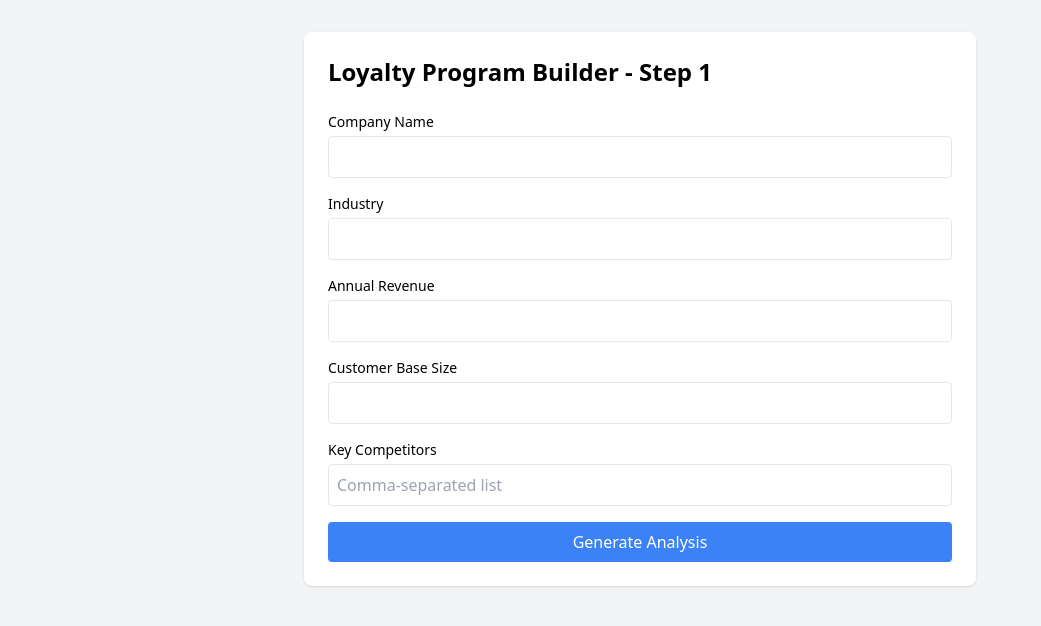
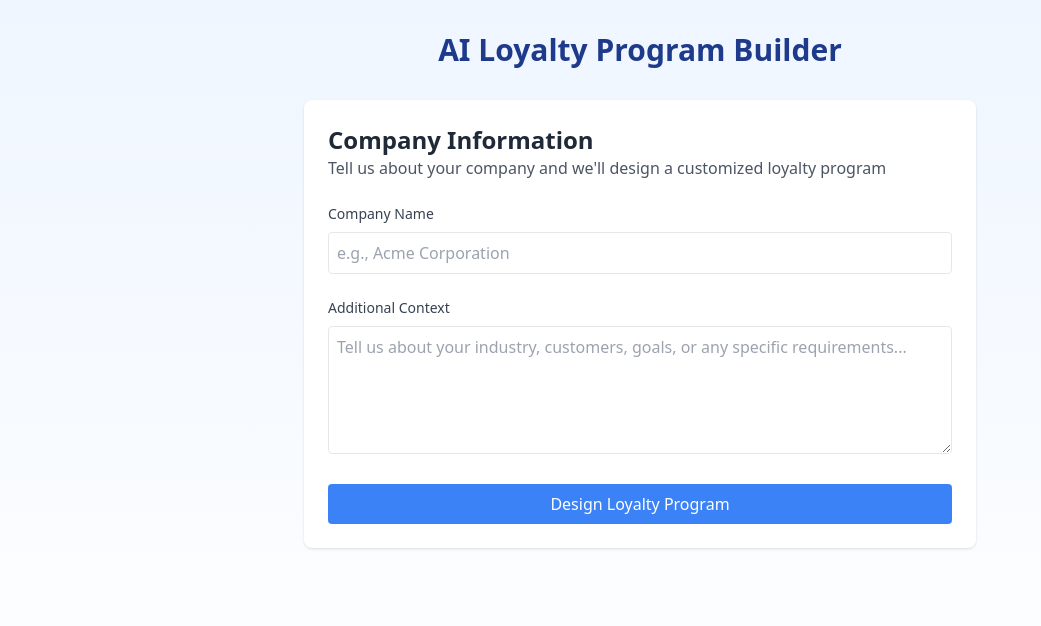
Before and after one commit to fsilva7456/loyalty-program-builder, a React (Create React App) app: page / in a window 1280 px wide. Shown: the top 626 px of the page, without its empty margins (0-1041 px from the left). Built offline with nearby package versions, Linux system fonts and the light colour scheme.

Commit message:
Update frontend with enhanced UI and simplified inputs

```diff
--- a/src/components/LoyaltyBuilder.js
+++ b/src/components/LoyaltyBuilder.js
@@ -5,14 +5,21 @@ const LoyaltyBuilder = () => {
   const [loading, setLoading] = useState(false);
   const [formData, setFormData] = useState({
     companyName: '',
-    industry: '',
-    annualRevenue: '',
-    customerBase: '',
-    competitors: '',
-    objectives: ''
+    context: ''
   });
+  const [analysis, setAnalysis] = useState(null);
+  const [activeSection, setActiveSection] = useState('overview');
 
-  const [analysis, setAnalysis] = useState(null);
+  const sections = {
+    overview: 'Program Overview',
+    competitive: 'Competitive Analysis',
+    mechanics: 'Program Mechanics',
+    benefits: 'Business Benefits',
+    implementation: 'Implementation Plan',
+    risks: 'Risk Analysis',
+    metrics: 'KPIs & Metrics',
+    timeline: 'Timeline'
+  };
 
   const handleInputChange = (e) => {
     setFormData({
@@ -21,8 +28,7 @@ const LoyaltyBuilder = () => {
     });
   };
 
-  const handleNext = async () => {
-    if (step === 1) {
+  const handleGenerate = async () => {
     setLoading(true);
     try {
       const response = await fetch('http://localhost:3001/api/analyze', {
@@ -34,143 +40,124 @@ const LoyaltyBuilder = () => {
       });
       const data = await response.json();
       setAnalysis(data);
+      setStep(2);
     } catch (error) {
       console.error('Error:', error);
     }
     setLoading(false);
-    }
-    setStep(step + 1);
   };
 
-  const handleBack = () => {
-    setStep(step - 1);
-  };
-
-  const generateDocument = () => {
-    const content = `
-# Loyalty Program Analysis for ${formData.companyName}
-
-## Competitive Analysis
-${analysis.competitiveAnalysis}
-
-## Loyalty Program Mechanics
-${analysis.mechanics}
-
-## Expected Benefits
-${analysis.benefits}
-    `;
-
-    const blob = new Blob([content], { type: 'text/markdown' });
-    const url = window.URL.createObjectURL(blob);
-    const a = document.createElement('a');
-    a.href = url;
-    a.download = 'loyalty-program-analysis.md';
-    a.click();
+  const regenerateSection = async () => {
+    setLoading(true);
+    // Implementation for regenerating specific section
+    setLoading(false);
   };
 
   return (
-    <div className="min-h-screen bg-gray-100 p-8">
-      <div className="max-w-2xl mx-auto bg-white rounded-lg shadow p-6">
-        <h1 className="text-2xl font-bold mb-6">Loyalty Program Builder - Step {step}</h1>
+    <div className="min-h-screen bg-gradient-to-b from-blue-50 to-white p-8">
+      <div className="max-w-6xl mx-auto">
+        <h1 className="text-3xl font-bold text-center mb-8 text-blue-900">
+          AI Loyalty Program Builder
+        </h1>
 
         {step === 1 && (
-          <div className="space-y-4">
+          <div className="max-w-2xl mx-auto bg-white rounded-lg shadow p-6">
+            <div className="mb-6">
+              <h2 className="text-2xl font-semibold text-gray-800">
+                Company Information
+              </h2>
+              <p className="text-gray-600">
+                Tell us about your company and we'll design a customized loyalty program
+              </p>
+            </div>
+            <div className="space-y-6">
               <div>
-              <label className="block text-sm font-medium mb-1">Company Name</label>
+                <label className="block text-sm font-medium mb-2 text-gray-700">
+                  Company Name
+                </label>
                 <input
                   type="text"
                   name="companyName"
                   value={formData.companyName}
                   onChange={handleInputChange}
+                  placeholder="e.g., Acme Corporation"
                   className="w-full p-2 border rounded"
                 />
               </div>
               <div>
-              <label className="block text-sm font-medium mb-1">Industry</label>
-              <input
-                type="text"
-                name="industry"
-                value={formData.industry}
+                <label className="block text-sm font-medium mb-2 text-gray-700">
+                  Additional Context
+                </label>
+                <textarea
+                  name="context"
+                  value={formData.context}
                   onChange={handleInputChange}
-                className="w-full p-2 border rounded"
-              />
-            </div>
-            <div>
-              <label className="block text-sm font-medium mb-1">Annual Revenue</label>
-              <input
-                type="text"
-                name="annualRevenue"
-                value={formData.annualRevenue}
-                onChange={handleInputChange}
-                className="w-full p-2 border rounded"
-              />
-            </div>
-            <div>
-              <label className="block text-sm font-medium mb-1">Customer Base Size</label>
-              <input
-                type="text"
-                name="customerBase"
-                value={formData.customerBase}
-                onChange={handleInputChange}
-                className="w-full p-2 border rounded"
-              />
-            </div>
-            <div>
-              <label className="block text-sm font-medium mb-1">Key Competitors</label>
-              <input
-                type="text"
-                name="competitors"
-                value={formData.competitors}
-                onChange={handleInputChange}
-                className="w-full p-2 border rounded"
-                placeholder="Comma-separated list"
+                  placeholder="Tell us about your industry, customers, goals, or any specific requirements..."
+                  className="w-full h-32 p-2 border rounded"
                 />
               </div>
               <button
-              onClick={handleNext}
+                onClick={handleGenerate}
                 disabled={loading}
-              className="w-full bg-blue-500 text-white p-2 rounded hover:bg-blue-600 disabled:bg-gray-400"
+                className={`w-full p-2 rounded text-white ${loading ? 'bg-blue-400' : 'bg-blue-500 hover:bg-blue-600'}`}
               >
-              {loading ? 'Analyzing...' : 'Generate Analysis'}
+                {loading ? 'Generating Program...' : 'Design Loyalty Program'}
               </button>
+            </div>
           </div>
         )}
 
         {step === 2 && analysis && (
-          <div className="space-y-4">
-            <div className="space-y-6">
-              <div>
-                <h2 className="text-xl font-semibold mb-2">Competitive Analysis</h2>
-                <div className="bg-gray-50 p-4 rounded">
-                  {analysis.competitiveAnalysis}
+          <div className="grid grid-cols-12 gap-6">
+            <div className="col-span-3">
+              <div className="bg-white rounded-lg shadow p-4">
+                <nav className="space-y-2">
+                  {Object.entries(sections).map(([key, title]) => (
+                    <button
+                      key={key}
+                      onClick={() => setActiveSection(key)}
+                      className={`w-full text-left px-4 py-2 rounded-lg transition-colors ${
+                        activeSection === key
+                          ? 'bg-blue-50 text-blue-700 font-medium'
+                          : 'text-gray-600 hover:bg-gray-50'
+                      }`}
+                    >
+                      {title}
+                    </button>
+                  ))}
+                </nav>
               </div>
             </div>
-              <div>
-                <h2 className="text-xl font-semibold mb-2">Suggested Loyalty Mechanics</h2>
-                <div className="bg-gray-50 p-4 rounded">
-                  {analysis.mechanics}
-                </div>
-              </div>
-              <div>
-                <h2 className="text-xl font-semibold mb-2">Potential Benefits</h2>
-                <div className="bg-gray-50 p-4 rounded">
-                  {analysis.benefits}
+
+            <div className="col-span-9">
+              <div className="bg-white rounded-lg shadow">
+                <div className="p-6 border-b">
+                  <div className="flex justify-between items-center">
+                    <h2 className="text-2xl font-semibold text-gray-800">
+                      {sections[activeSection]}
+                    </h2>
+                    <div className="space-x-2">
+                      <button
+                        onClick={regenerateSection}
+                        disabled={loading}
+                        className="px-4 py-2 text-sm border rounded hover:bg-gray-50"
+                      >
+                        Regenerate
+                      </button>
+                      <button
+                        className="px-4 py-2 text-sm border rounded hover:bg-gray-50"
+                      >
+                        Export
+                      </button>
                     </div>
                   </div>
                 </div>
-            <div className="flex space-x-4">
-              <button
-                onClick={handleBack}
-                className="w-1/2 bg-gray-500 text-white p-2 rounded hover:bg-gray-600"
-              >
-                Back
-              </button>
-              <button
-                onClick={generateDocument}
-                className="w-1/2 bg-blue-500 text-white p-2 rounded hover:bg-blue-600"
-              >
-                Download Analysis
-              </button>
+                <div className="p-6">
+                  <div className="prose max-w-none">
+                    {analysis[activeSection]}
+                  </div>
+                </div>
+              </div>
             </div>
           </div>
         )}
```
Lines whose indentation alone changed are shown as unchanged.
